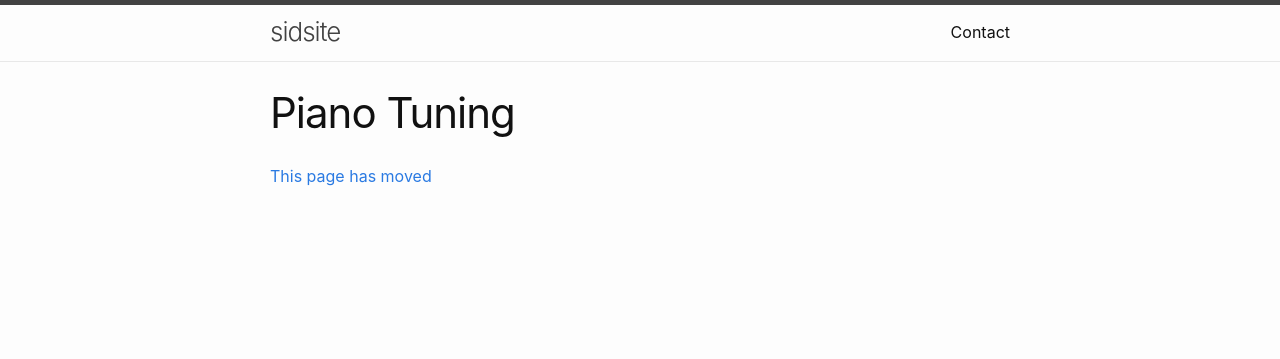
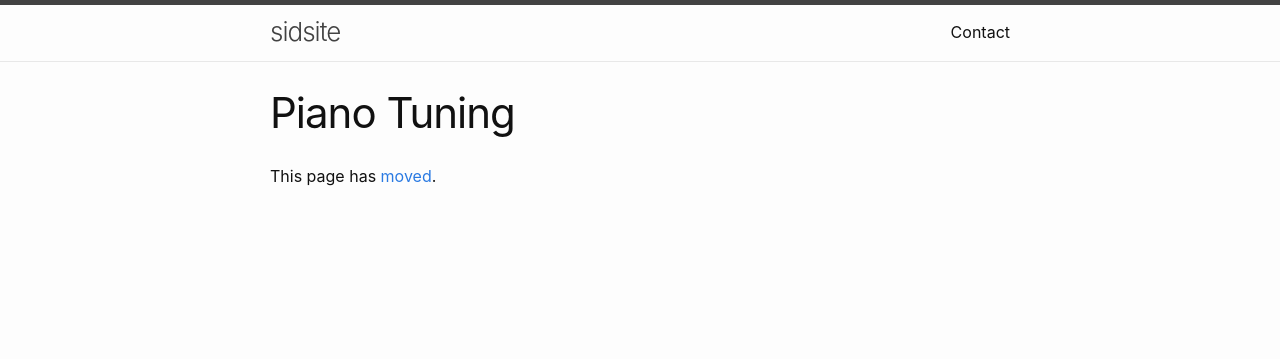
Before and after one commit to sradc/sradc.github.io, a Jekyll site: the page built from legacy/190303PianoTuning.md, in a window 1280 px wide. Shown: the top 359 px of the page. Built offline with Jekyll 4.4.1, drawn with Linux system fonts in a browser that asks for light colours.

Commit message:
hurray, now works :D

```diff
--- a/legacy/190303PianoTuning.md
+++ b/legacy/190303PianoTuning.md
@@ -5,4 +5,4 @@ permalink: /articles/190303PianoTuning
 nolink: true
 ---
 
-<a href="/posts/piano-tuning">This page has moved</a>
+This page has <a href="/posts/piano-tuning">moved</a>.
```
